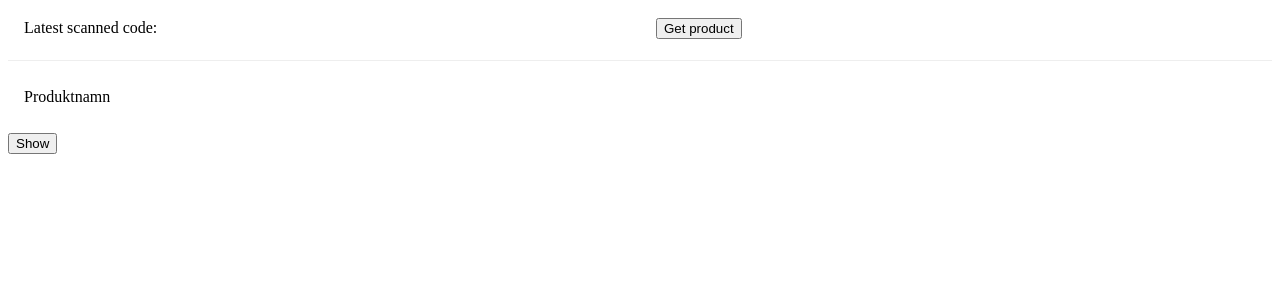
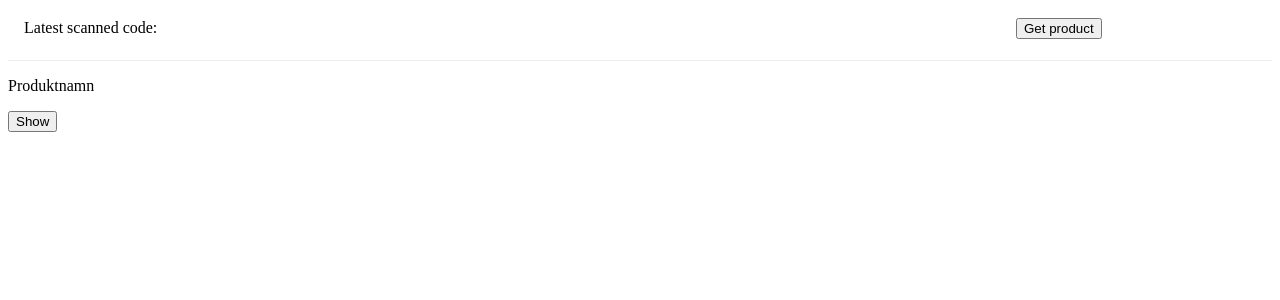
Before and after one commit to juliusedqvist/fridge_project, a Nuxt app in the folder frontend/: page / in a window 1280 px wide. Shown: the top 300 px of the page. Built offline with nearby package versions, Linux system fonts and the light colour scheme.

Commit message:
fast-build

```diff
--- a/frontend/pages/scanner.vue
+++ b/frontend/pages/scanner.vue
@@ -3,11 +3,11 @@
   </div>
   <div>
     <ul class="navbar">
-      <li class="nav-element">Latest scanned code: {{ latestCode }}</li>
-      <li class="nav-element"><button @click="findProduct(latestCode)">Get product</button></li>
+      <li class="nav-element" style="width: 80%;">Latest scanned code: {{ latestCode }}</li>
+      <li class="nav-element" style="width: 20%;"><button @click="findProduct(latestCode)">Get product</button></li>
     </ul>
   </div>
-  <p class="nav-element">{{ product }}</p>
+  <p>{{ product }}</p>
   <button @click="startButton"> {{ show ? "Hide" : "Show" }} </button>
   <div v-if="show">
     <div class="scanner-container" ref="scannerContainer"
@@ -133,7 +133,6 @@ div[ref="scannerContainer"] canvas {
   align-items: center;
   justify-content: flex-start;
   height: 40px;
-  width: 50%;
   padding: 0 1rem;
 }
 </style>
```
